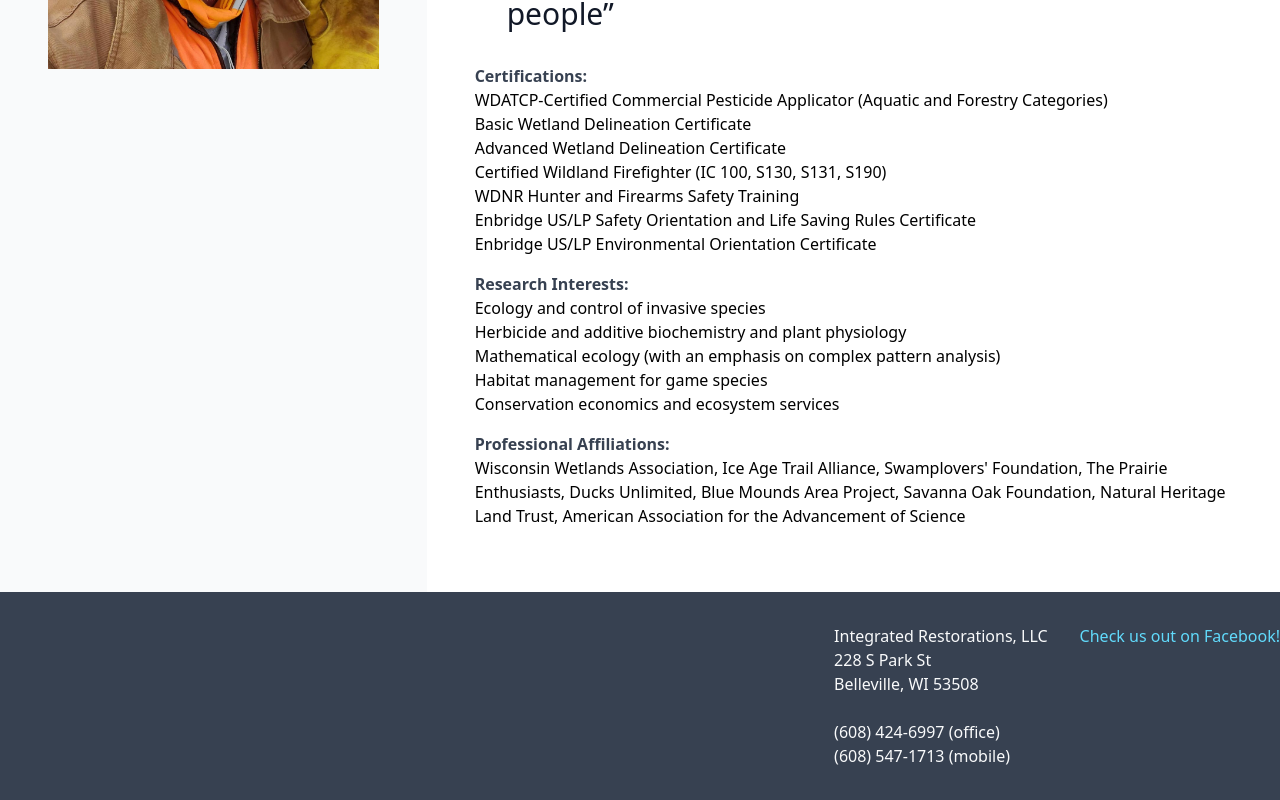
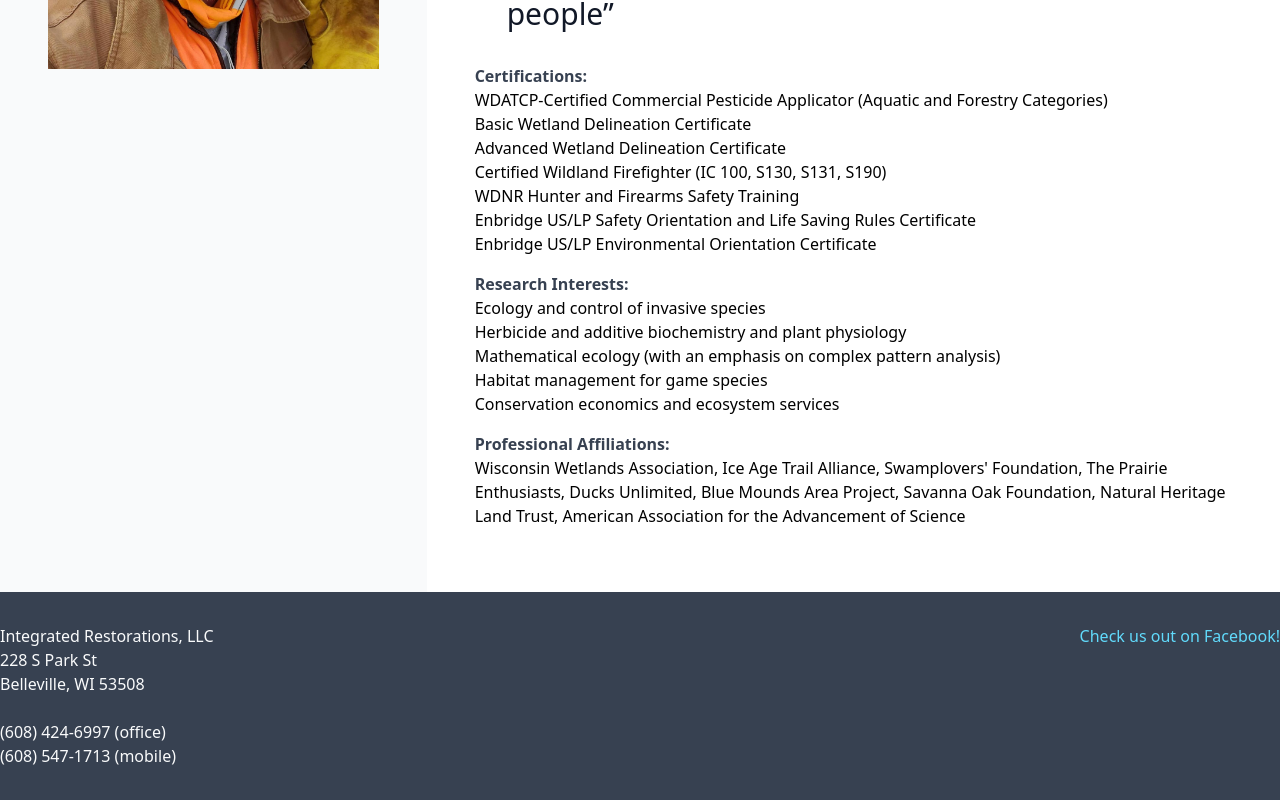
Before and after one commit to mostlyclicks/ir-wi-2022, a React (Create React App) app: page / in a window 1280 px wide. Shown: the part 1732-2532 px from the top of the page. Built offline with nearby package versions, Linux system fonts and the light colour scheme.

Commit message:
fix footer justify

```diff
--- a/src/components/Footer.js
+++ b/src/components/Footer.js
@@ -3,7 +3,7 @@ import React from 'react'
 const Footer = () => {
   return (
     <footer className="bg-gray-700">
-      <section className="flex justify-end container mx-auto py-8 text-gray-50">
+      <section className="flex justify-between container mx-auto py-8 text-gray-50">
       <div className="text-left mr-8">
         <p>
           Integrated Restorations, LLC<br/>
@@ -15,7 +15,7 @@ const Footer = () => {
         </p>
 
       </div>
-      <div></div>
+      <div>
 
         <a
           className="App-link"
@@ -25,6 +25,7 @@ const Footer = () => {
         >
           Check us out on Facebook!
         </a>
+        </div>
       </section>
     </footer>
   )
```
